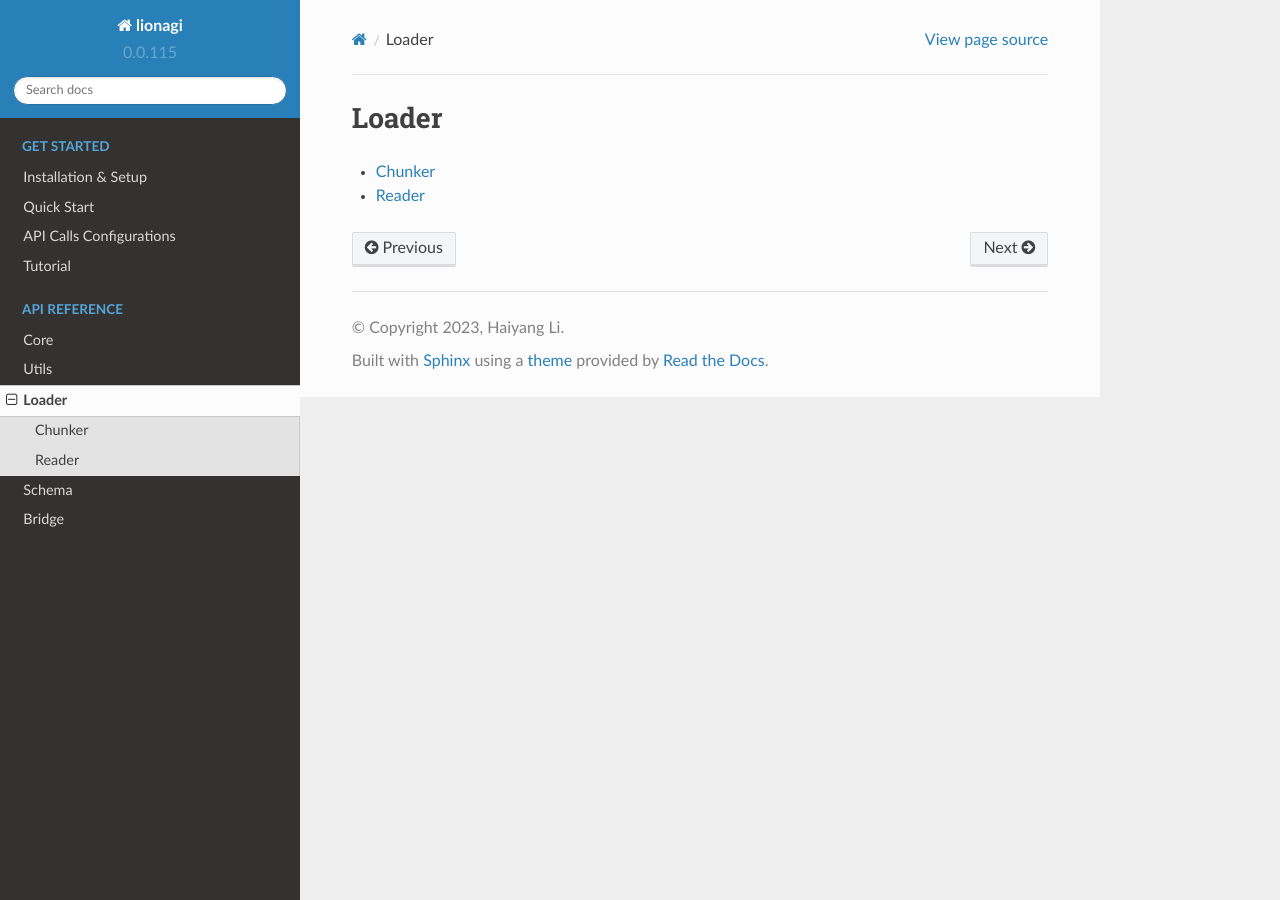
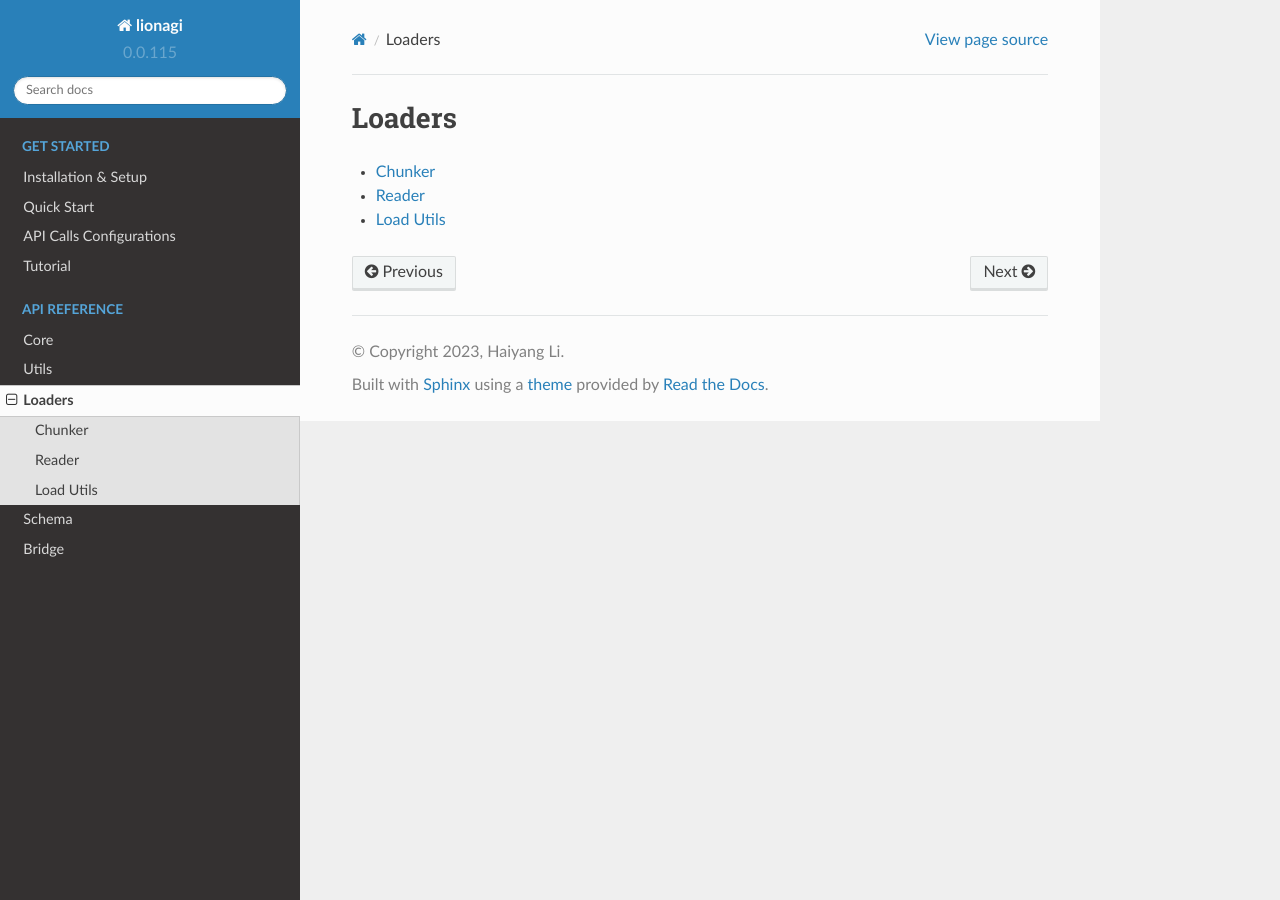
Before and after one commit to lion-agi/lionagi, a Sphinx documentation site: the page built from docs/API_reference/loaders_index.rst, in a window 1280 px wide. Built offline with Sphinx 7.4.7 and the Read the Docs theme 2.0.0, drawn with Linux system fonts in a browser that asks for light colours; pages that are not in the unit, such as notebooks, are missing from menus.

Commit message:
Update doc

```diff
--- a/docs/API_reference/loaders_index.rst
+++ b/docs/API_reference/loaders_index.rst
@@ -1,7 +1,8 @@
-Loader
+Loaders
 ======
 
 .. toctree::
 
    loaders/chunker.rst
    loaders/reader.rst
+   loaders/load_utils.rst
--- a/docs/API_reference/utils_index.rst
+++ b/docs/API_reference/utils_index.rst
@@ -7,7 +7,5 @@ Utils
    utils/call_util.rst
    utils/flat_util.rst
    utils/io_util.rst
-   utils/load_utils.rst
    utils/sys_util.rst
    utils/tool_util.rst
-   utils/type_util.rst
```
